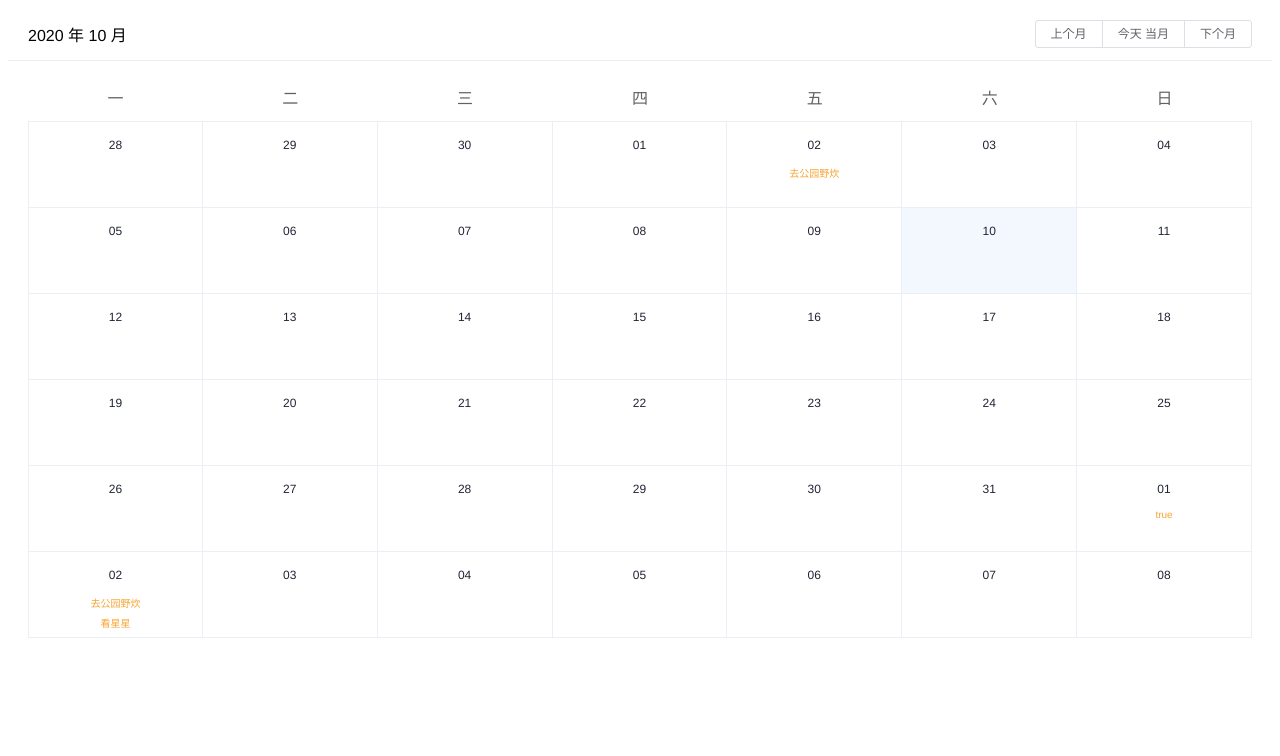
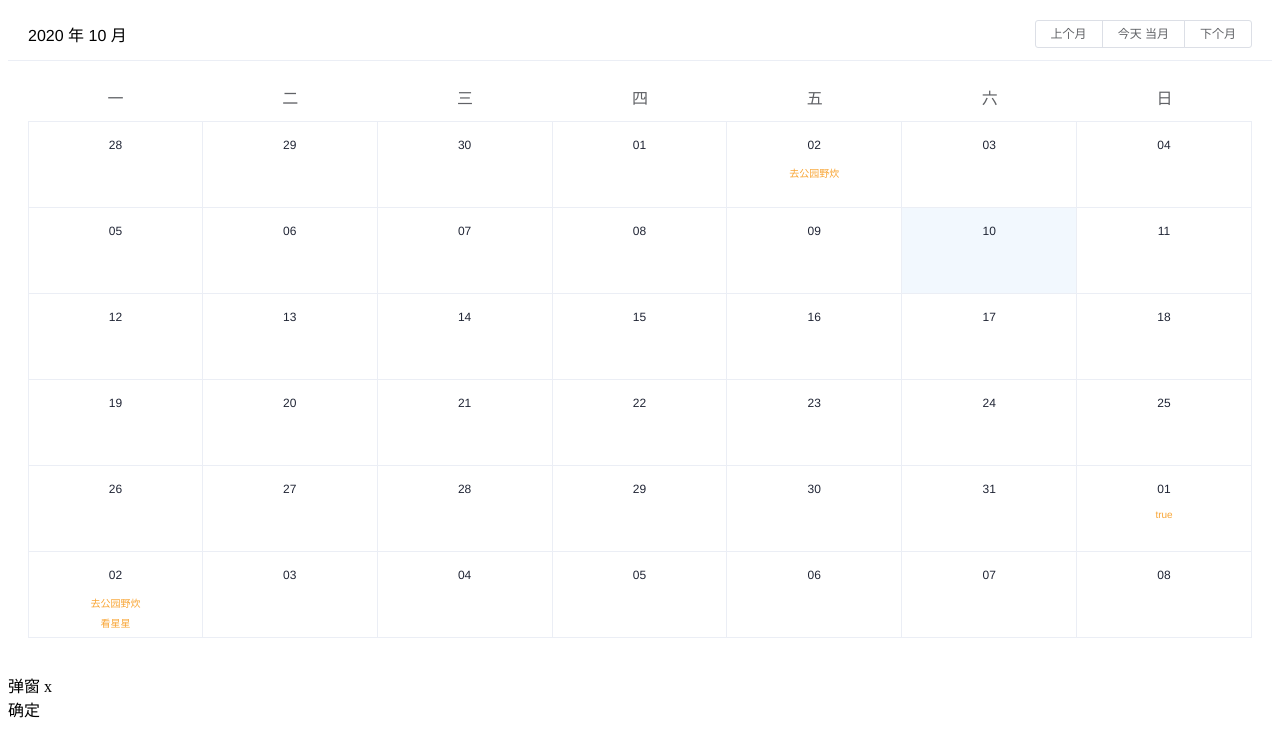
Before and after one commit to xiexindong/vue-zhangmen, a Vue app: page /#/rili in a window 1280 px wide. Shown: the top 756 px of the page. Built offline with nearby package versions, Linux system fonts and the light colour scheme.

Commit message:
1：vue.extend 弹窗

```diff
--- a/package.json
+++ b/package.json
@@ -30,8 +30,12 @@
     "eslint-plugin-promise": "^4.2.1",
     "eslint-plugin-standard": "^4.0.0",
     "eslint-plugin-vue": "^6.2.2",
-    "sass": "^1.26.5",
+    "less": "^4.0.0",
+    "less-loader": "^7.2.1",
+    "sass": "^1.30.0",
     "sass-loader": "^8.0.2",
+    "stylus": "^0.54.8",
+    "stylus-loader": "^4.3.1",
     "vue-template-compiler": "^2.6.11"
   }
 }
--- a/src/main.js
+++ b/src/main.js
@@ -3,8 +3,10 @@ import App from './App.vue'
 import ElementUI from 'element-ui'
 import router from './router'
 import store from './store'
+import modalAlert from "./views/bili/modalAlert"
 
 Vue.use(ElementUI)
+Vue.use(modalAlert)
 Vue.config.productionTip = false
 
 new Vue({
--- a/src/store/index.js
+++ b/src/store/index.js
@@ -14,7 +14,7 @@ const state = {
 
 const getters = {
     doneTodos: state => {
-        return state.todos.filter(todo => { console.log(todo.id) })
+        return state.todos.filter(todo => todo)
     },
     getCount (state) {
         return state.count
--- a/src/views/bili/extend.vue
+++ b/src/views/bili/extend.vue
@@ -1,13 +1,158 @@
 <template>
-    <div>{{text}}</div>
+  <div class="modalBox" v-show="visible">
+    <div class="modalBg"></div>
+    <div class="modalContainer">
+      <div class="modalheader">
+        弹窗
+        <span @click="doClose('close')">x</span>
+      </div>
+      <div class="modalContent">
+        <!-- <img v-bind:src="type === 'warning' ? warnImgSrc : confirmImgSrc" /> -->
+        <div class="infoBox">
+          <div class="title">{{ title }}</div>
+          <div class="content">
+            <template v-if="typeof message !== 'string'">
+              <div v-for="(item, index) in message" :key="index">
+                {{ item }}
+              </div>
+            </template>
+            <div v-else>{{ message }}</div>
+          </div>
+        </div>
+      </div>
+      <!-- <div class="confirmBtn" @click="doClose('confirm')">确定</div> -->
+      <div class="modalFooter">
+        <div class="confirmBtn" @click="doClose('confirm')">确定</div>
+      </div>
+    </div>
+  </div>
 </template>
+
 <script>
-export default {
-    name:'extend',
-    data(){
-        return {
-            text:''
+    export default  {
+        data(){
+            return{
+
+            }
         }
     }
+
+</script>
+<style lang="scss" scoped>
+.modalBox {
+  .modalBg {
+    position: fixed;
+    z-index: 3001;
+    width: 100%;
+    height: 100%;
+    top: 0;
+    left: 0;
+  }
+  .modalContainer {
+    max-width: 450px;
+    min-width: 350px;
+    max-height: 250px;
+    background: #ffffff;
+    position: fixed;
+    left: 50%;
+    top: 50%;
+    -webkit-transform: translate(-50%, -50%);
+    -ms-transform: translate(-50%, -50%);
+    transform: translate(-50%, -50%);
+    z-index: 3002;
+    border-radius: 3px;
+    border: 1px solid #d9dbe2;
+    .modalheader {
+      width: 100%;
+      height: 30px;
+      line-height: 30px;
+      text-indent: 5px;
+      border-top-left-radius: 3px;
+      border-top-right-radius: 3px;
+      background: #f2f3f4;
+      box-shadow: inset 0 -1px 0 0 #d9dbdf;
+      color: black;
+      font-weight: bold;
+      span {
+        font-size: 16px;
+        color: #999999;
+        display: block;
+        float: right;
+        margin-right: 5px;
+        cursor: pointer;
+      }
+    }
+    .modalContent {
+      margin-top: 10px;
+      padding: 0 10px;
+      // width: 100%;
+      height: 150px;
+      overflow-x: auto;
+      display: flex;
+      img {
+        width: 50px;
+        height: 50px;
+        margin-right: 10px;
+      }
+      .infoBox {
+        margin-top: 5px;
+        width: 100%;
+        padding-right: 10px;
+        .title {
+          background: #ffffff;
+          // margin-top: 8px;
+          font-size: 15px;
+          color: #000000;
+          text-align: left;
+          height: 15px;
+          line-height: 15px;
+          padding: 0px;
+          text-overflow: ellipsis;
+          overflow: hidden;
+          display: -webkit-box;
+          -webkit-line-clamp: 1;
+          -webkit-box-orient: vertical;
+          word-break: break-all;
+        }
+        .content {
+          margin-top: 10px;
+          font-size: 15px;
+          color: #000000;
+          text-align: left;
+          /* line-height: 18px; */
+          padding: 0;
+          text-overflow: ellipsis;
+          div {
+            margin-top: 5px;
+          }
+        }
+      }
+    }
+
+    .confirmBtn {
+      // margin-left:153px;
+      // margin-top:25px;
+      margin: 0 auto;
+      width: 94px;
+      height: 29px;
+      margin-top: 10px;
+      border: 1px solid #4a90e2;
+      background: #c3e0ff;
+      border-radius: 2px;
+      line-height: 27px;
+      text-align: center;
+      font-size: 14px;
+      color: #000000;
+      cursor: pointer;
+    }
+    .modalFooter {
+      width: 100%;
+      height: 48px;
+      background: #f2f3f4;
+      box-shadow: inset 0 -1px 0 0 #d9dbdf;
+      border-bottom-left-radius: 3px;
+      border-bottom-right-radius: 3px;
+      overflow: hidden;
+    }
+  }
 }
-</script>
--- a/src/views/bili/hello.js
+++ /dev/null
@@ -1,26 +0,0 @@
-import Vue from "vue"
-import ExtendTemplate from "./extend"
-
-console.log('ExtendTemplate',ExtendTemplate)
-
-// 使用extend方法创建vue的子类
-const ExtendConstructor = Vue.extend(ExtendTemplate)
-
-console.log('ExtendConstructor',ExtendConstructor)
-
-function ExtendCom (options = {}){
-    if(typeof options === 'string'){
-        options = {
-            text: options
-        }
-    }
-
-      // 实例化子组件，然后获取到DOM结构并挂载到body上
-      const extendInstence =  new ExtendConstructor({ data: options })
-      console.log('ExtendInstence',ExtendInstence)
-      extendInstence.vm = extendInstence.$mount()
-      console.log('ExtendInstence.vm',ExtendInstence.vm)
-      document.body.appendChild(helloInstence.vm.$el);
-}
-
-export default ExtendCom;
--- /dev/null
+++ b/src/views/bili/modalAlert.js
@@ -0,0 +1,34 @@
+import Modal from './extend.vue'
+import Vue from 'vue'
+
+const VueModal = Vue.extend(Modal)
+
+
+function modalAlert(modalObj = {}) {
+        let vm = new VueModal({
+        el: document.createElement('div'),
+        data: {
+          title: modalObj.title,
+          message: modalObj.message,
+          type: modalObj.type,
+          visible: true
+        },
+        methods: {
+          doClose() {
+            vm.visible = false //修改变量
+            document.body.removeChild(vm.$el) //从body中移除
+            vm.$destroy() //销毁
+            vm = null //垃圾回收
+            modalObj.callback &&
+              typeof modalObj.callback === 'function' &&
+              modalObj.callback()
+          }
+        }
+      })
+      document.body.appendChild(vm.$el)
+}
+    // 挂载到vue原型上
+Vue.prototype.$modalAlert = modalAlert
+
+
+export default modalAlert
--- a/src/views/bili/v-model.vue
+++ b/src/views/bili/v-model.vue
@@ -4,14 +4,14 @@
         <!-- {{ message }} -->
         1---------------------------------------------------1<br/>
         <!-- :value  === v-bind:value -->
-        <!-- <input type= 'text' :value = 'message' v-on:input='inputchange'/> -->
-        <input type= 'text' :value = 'message' @input='message = $event.target.value'/>
+        <input type= 'text' :value = 'message' v-on:input='inputchange'/>
+        <!-- <input type= 'text' :value = 'message' @input='message = $event.target.value'/> -->
         {{ message }}
 
     </div>
 </template>
 <script>
-import ExtendCom from "./hello.js"
+import ExtendCom from "./modalAlert.js"
 export default {
     data () {
         return {
@@ -20,9 +20,15 @@ export default {
     },
     methods: {
         inputchange: function (event) {
-            console.log(event)
             this.message = event.target.value
-            ExtendCom('nihao')
+            this.$modalAlert({
+                title: '操作成功',
+                message: '撤单成功！',
+                type: 'warning',
+                callback() {
+                    console.log('test')
+                }
+            })
         }
     }
 }
--- a/vue.config.js
+++ b/vue.config.js
@@ -1,3 +1,11 @@
 module.exports = {
     lintOnSave:false,
+    css: {
+        // 是否使用css分离插件 ExtractTextPlugin
+        extract: true,
+        // 开启 CSS source maps?
+        sourceMap: false,
+        // 启用 CSS modules for all css / pre-processor files.
+        modules: false
+    },
 }
```
